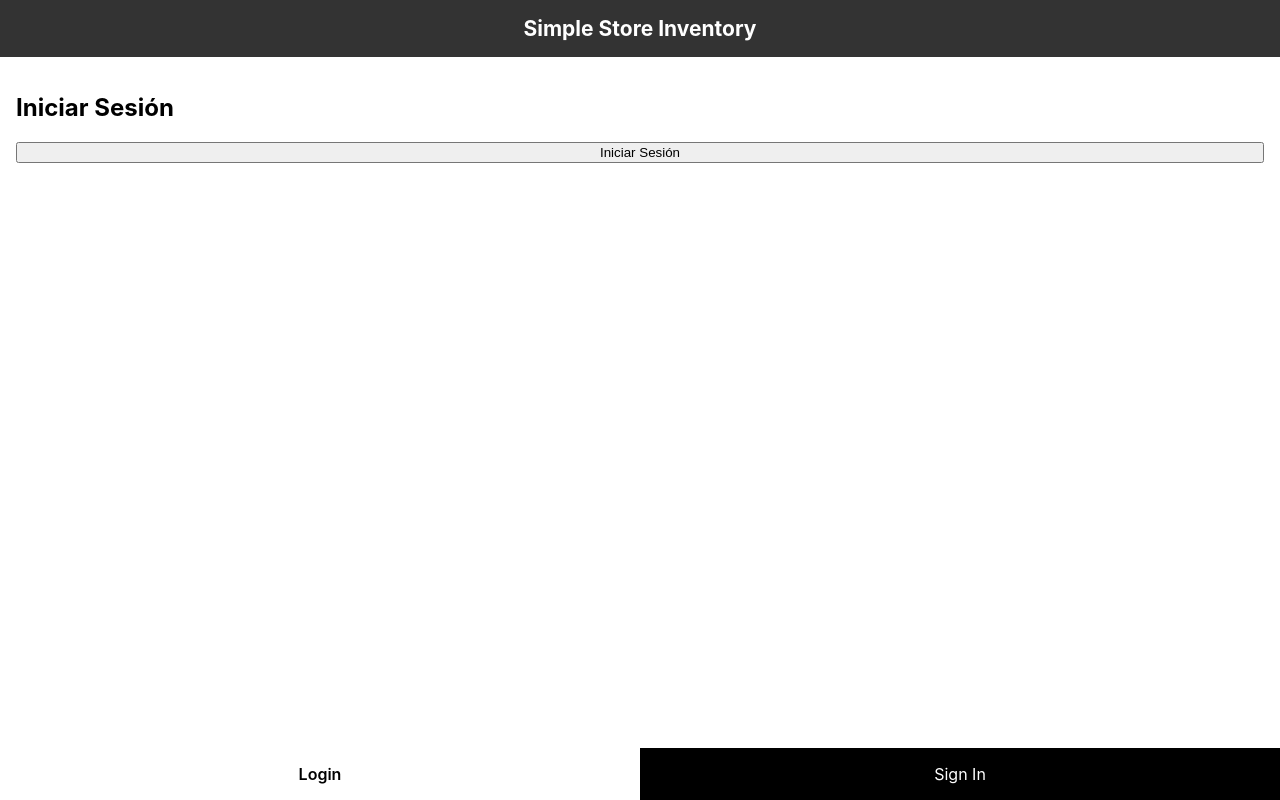
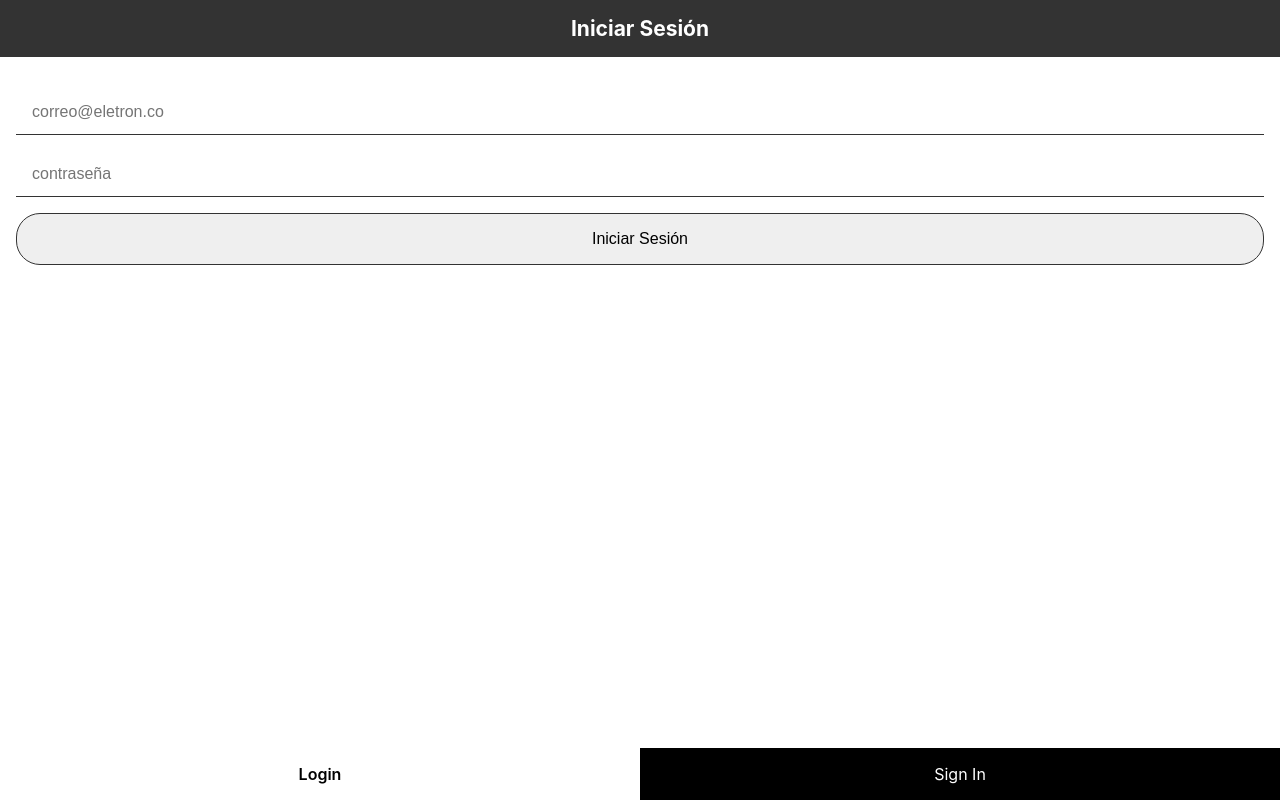
Before and after one commit to obetancourthunicah/storeinventory, a React (Create React App) app in the folder storefrontend/: page /login in a window 1280 px wide. Built offline with nearby package versions, Linux system fonts and the light colour scheme.

Commit message:
Adding react-hook-form

```diff
--- a/storefrontend/package.json
+++ b/storefrontend/package.json
@@ -5,6 +5,7 @@
   "dependencies": {
     "react": "^16.11.0",
     "react-dom": "^16.11.0",
+    "react-hook-form": "^3.28.9",
     "react-router-dom": "^5.1.2",
     "react-scripts": "3.2.0"
   },
--- /dev/null
+++ b/storefrontend/src/components/pages/login/login.css
@@ -0,0 +1,18 @@
+.loginForm {
+  display: flex;
+  flex-direction: column;
+}
+.loginForm input {
+  font-size: 1rem;
+  padding: 0.85rem 1rem;
+  border: none;
+  border-bottom: 1px #333 solid;
+  margin-top: 1rem;
+}
+.loginForm button {
+  font-size: 1rem;
+  padding: 1rem 1rem;
+  border: 1px #333 solid;
+  margin-top: 1rem;
+  border-radius:1.5rem;
+}
--- a/storefrontend/src/components/pages/login/login.js
+++ b/storefrontend/src/components/pages/login/login.js
@@ -1,13 +1,25 @@
 import React from 'react';
+import useForm from 'react-hook-form';
 import Page from '../../utilities/Page';
+import './login.css';
 //import {Link} from 'react-router-dom';
 import { useStateValue } from '../../utilities/context';
 export default (props) => {
     const [ ,dispach] = useStateValue();
     return (
-      <Page>
-        <h1>Iniciar Sesión</h1>
-        <button onClick={
+      <Page headerTitle="Iniciar Sesión">
+        <form className="loginForm" >
+          <input type="email" name="email" placeholder="correo@eletron.co"/>
+          <input type="password" name="password" placeholder="contraseña"/>
+          <button type="submit">Iniciar Sesión</button>
+        </form>
+      </Page>
+    );
+}
+
+
+/*
+ <button onClick={
           (e)=>{
             dispach(
               {
@@ -18,6 +30,4 @@ export default (props) => {
             props.history.replace('/');
       }
         }>Iniciar Sesión</button>
-      </Page>
-    );
-}
+ */
--- a/storefrontend/src/components/utilities/MyHeader.js
+++ b/storefrontend/src/components/utilities/MyHeader.js
@@ -1,9 +1,9 @@
 import React from 'react';
 
-const MyHeader = (props) =>{
+const MyHeader = ({title}) =>{
   return (
     <header>
-      <h1 style={styles.h1}>Simple Store Inventory</h1>
+      <h1 style={styles.h1}>{title}</h1>
     </header>
   );
 }
--- a/storefrontend/src/components/utilities/Page.js
+++ b/storefrontend/src/components/utilities/Page.js
@@ -2,10 +2,10 @@ import React from 'react';
 import MyHeader from './MyHeader';
 import MyFooter from './MyFooter';
 import './Page.css'
-const Page = ({ showHeader = true, headerTitle, showFooter=true, children})=>{
+const Page = ({ showHeader = true, headerTitle = "Simple Store Inventory", showFooter=true, children})=>{
   let header = null;
   if(showHeader){
-    header = (<MyHeader title={(headerTitle || "Simple Store Inventory")}/>);
+    header = (<MyHeader title={(headerTitle)}/>);
   }
   let footer = null;
   if(showFooter){
```
Also changed, not shown: 2 other files (tests, documents, lock files or other folders).
